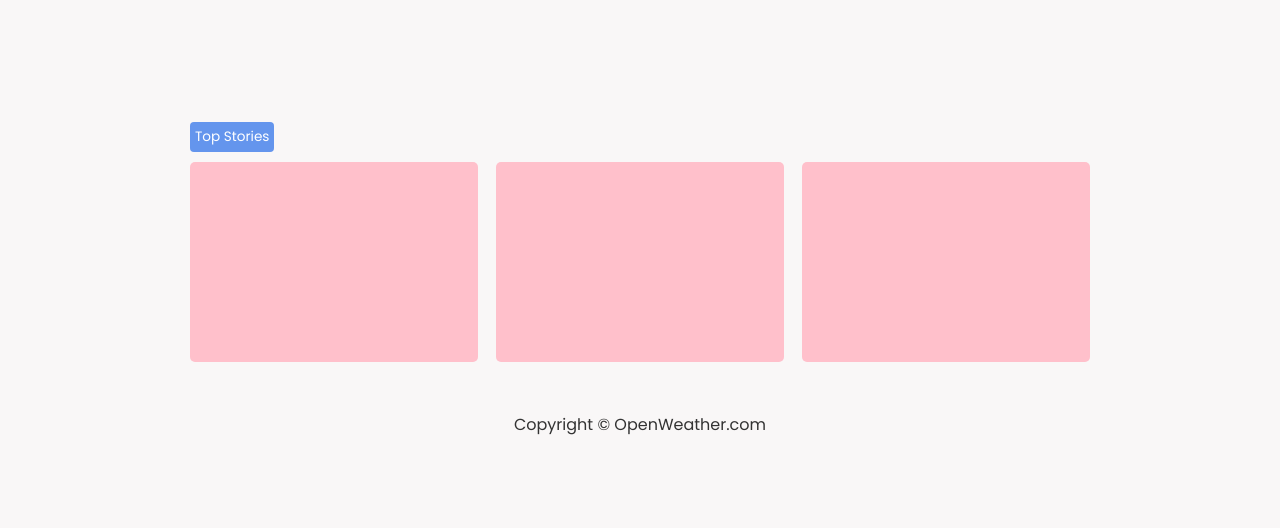
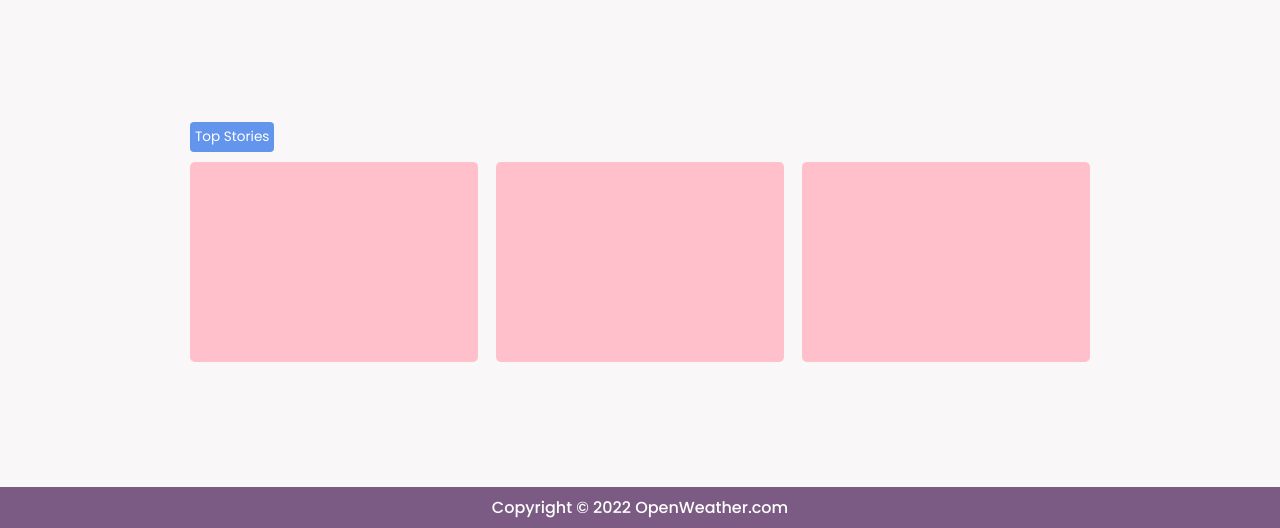
Before and after one commit to codemaniac-sahil/weather-app-api, a plain HTML site: page index.html in a window 1280 px wide. Shown: the part 272-800 px from the top of the page. Drawn offline with Linux system fonts and the light colour scheme; a web font is replaced by a local one.

Commit message:
footer fixed (#26)

```diff
--- a/index.html
+++ b/index.html
@@ -53,7 +53,7 @@
     </div>
 
     <footer>
-        <p class="text-center">Copyright &copy; OpenWeather.com</p>
+        <p class="text-center">Copyright &copy; 2022 OpenWeather.com</p>
     </footer>
 
 
--- a/style.css
+++ b/style.css
@@ -235,3 +235,20 @@ input[type="text"]{
         display: none;
     }
 }
+
+footer {
+    position: fixed;
+    bottom: 0;
+    left: 0;
+    display: flex;
+    justify-content: center;
+    align-items: center;
+    width: 100%;
+    background-color: #7b5a84;
+    padding: 8px;
+}
+
+footer p {
+    color: white;
+    font-weight: 500;
+}
```
